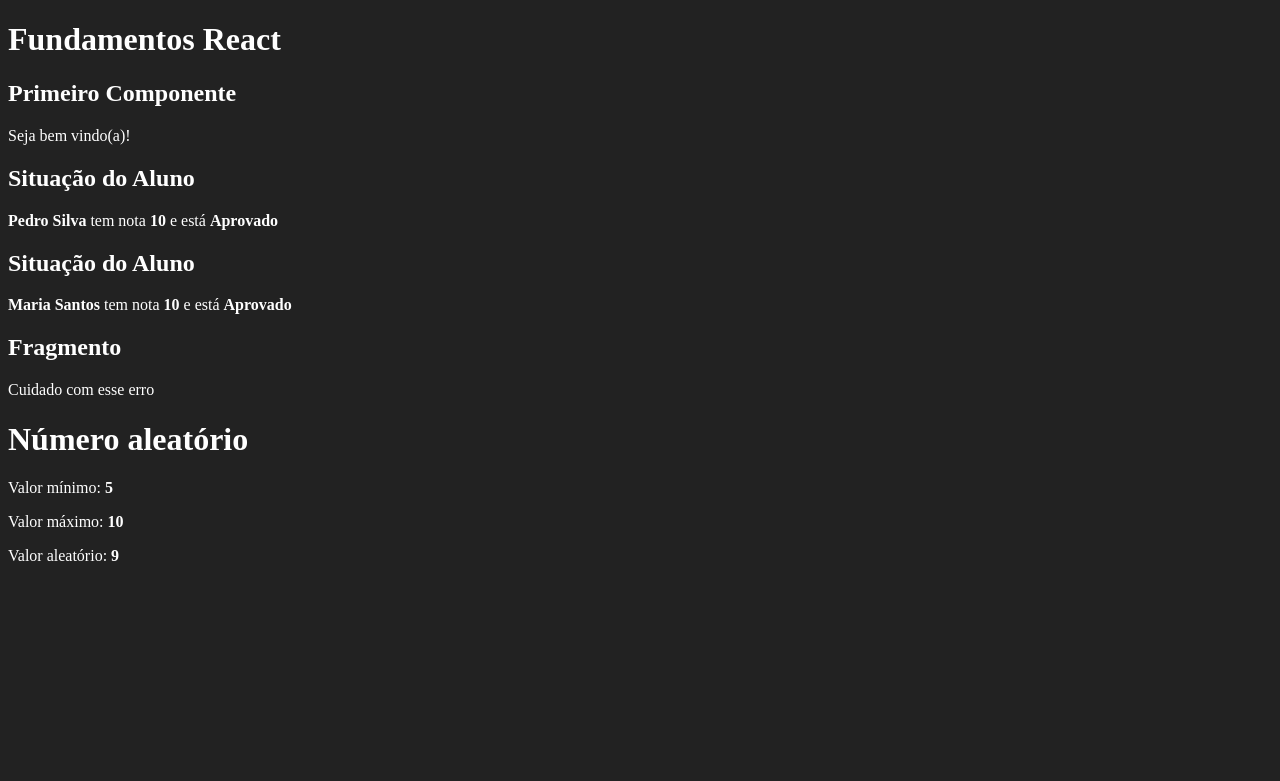
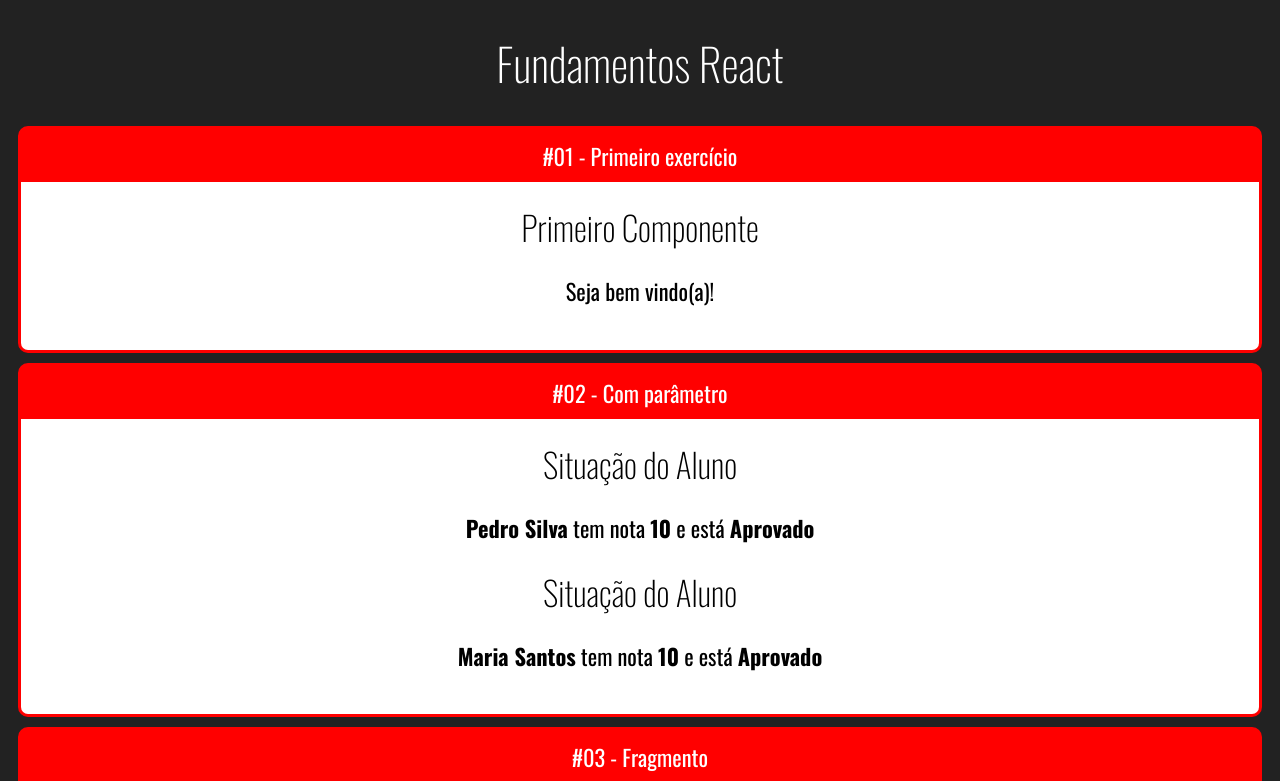
Before and after one commit to lucas-castro-developer/fundamentos-react, a React (Create React App) app: page / in a window 1280 px wide. Shown: the top 781 px of the page. Built offline with nearby package versions, Linux system fonts and the light colour scheme.

Commit message:
Card component #01

```diff
--- a/public/index.html
+++ b/public/index.html
@@ -9,6 +9,7 @@
   <meta name="description" content="Web site created using create-react-app" />
   <link rel="apple-touch-icon" href="%PUBLIC_URL%/logo192.png" />
   <link rel="manifest" href="%PUBLIC_URL%/manifest.json" />
+  <link href="https://fonts.googleapis.com/css2?family=Oswald:wght@200;300;400;500;600;700&display=swap" rel="stylesheet">
   <title>React App</title>
 </head>
 
--- a/src/app.jsx
+++ b/src/app.jsx
@@ -1,17 +1,37 @@
+import "./App.css"
 import React from "react";
 
 import Primeiro from "./components/basicos/Primeiro";
 import ComParametro from "./components/basicos/ComParametro";
 import Fragmento from "./components/basicos/Fragmento";
-import Aleatorio from "./components/basicos/Aleatorio"
+import Aleatorio from "./components/basicos/Aleatorio";
+import Card from "./components/layout/Card";
 
 export default () => (
-  <div id="app">
+  <div id="App">
     <h1>Fundamentos React</h1>
-    <Primeiro></Primeiro>
-    <ComParametro titulo="Situação do Aluno" aluno="Pedro Silva" nota={9.3} />
-    <ComParametro titulo="Situação do Aluno" aluno="Maria Santos" nota={9.9} />
-    <Fragmento />
-    <Aleatorio min={5} max={10} />
+    <div className="Cards">
+      <Card titulo="#01 - Primeiro exercício">
+        <Primeiro></Primeiro>
+      </Card>
+      <Card titulo="#02 - Com parâmetro">
+        <ComParametro
+          titulo="Situação do Aluno"
+          aluno="Pedro Silva"
+          nota={9.3}
+        />
+        <ComParametro
+          titulo="Situação do Aluno"
+          aluno="Maria Santos"
+          nota={9.9}
+        />
+      </Card>
+      <Card titulo="#03 - Fragmento">
+        <Fragmento />
+      </Card>
+      <Card titulo="#04 - Desafio Aleatório">
+        <Aleatorio min={5} max={10} />
+      </Card>
+    </div>
   </div>
 );
--- /dev/null
+++ b/src/components/layout/Card.css
@@ -0,0 +1,19 @@
+.Card {
+  margin: 10px;
+  overflow: hidden;
+  border-radius: 10px;
+  border: 3px solid red;
+  background-color: red;
+}
+
+.Card .Title {
+  padding: 10px 0;
+  display: flex;
+  justify-content: center;
+}
+
+.Card .Content {
+  color: #000;
+  padding: 20px;
+  background-color: #fff;
+}
--- /dev/null
+++ b/src/components/layout/Card.jsx
@@ -0,0 +1,11 @@
+import "./Card.css"
+import React from "react";
+
+export default (props) => {
+  return (
+    <div className="Card">
+      <div className="Title">{props.titulo}</div>
+      <div className="Content">{props.children}</div>
+    </div>
+  );
+};
--- a/src/index.css
+++ b/src/index.css
@@ -1,4 +1,18 @@
 body {
-    background-color: #222;
-    color: #fff
+  color: #fff;
+  font-family: Oswald;
+  background-color: #222;
+  text-align: center;
+  font-size: 1.4rem;
 }
+
+h1,
+h2,
+h3 {
+  font-weight: 200;
+}
+
+h2,
+h3 {
+  margin: 0;
+}
```
Also changed, not shown: src/App.css (added).
